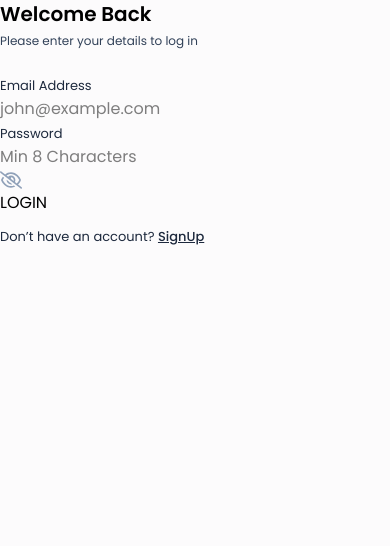
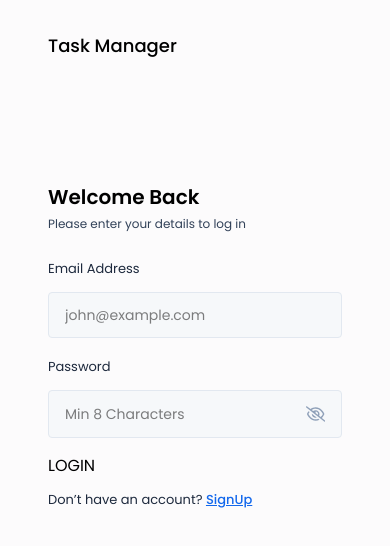
Before and after one commit to thulebonagwala/Task-Manager, a React app in the folder frontend/: page /login in a window 390 px wide. Shown: the top 546 px of the page. Built offline with nearby package versions, Linux system fonts and the light colour scheme; the HTML template or start-up script is replaced by a standard one.

Commit message:
Add layout for authentication pages

```diff
--- /dev/null
+++ b/frontend/src/component/Layouts/AuthLayout.jsx
@@ -0,0 +1,17 @@
+import React from "react";
+import UI_IMG from "../../assets/images/auth-img.png";
+
+const AuthLayout = ({ children }) => {
+  return <div className="flex">
+      <div className="w-screen h-screen md:w-[60vw] px-12 pt-8 pb-12">
+        <h2 className="text-lg font-medium text-black">Task Manager</h2>
+        {children}
+      </div>
+
+      <div className="hidden md:flex w-[40vw] h-screen items-center justify-center bg-blue-50 bg-[url('/bg-img.png')] bg-cover bg-no-repeat bg-center overflow-hidden p-8">
+        <img src={UI_IMG} className="w-64 lg:w-[90%]" />
+      </div>
+    </div>
+};
+
+export default AuthLayout;
--- a/frontend/src/index.css
+++ b/frontend/src/index.css
@@ -2,7 +2,9 @@
 @import "tailwindcss";
 
 @theme {
-   --font-display: "Poppins", "sans-serif";
+  --font-display: "Poppins", "sans-serif";
+  --breakpoint-3xl: 1920px;
+  --color-primary: #1368ec;
 }
 
 @layer base {
@@ -15,3 +17,7 @@
     overflow-x: hidden;
   }
 }
+
+.input-box {
+  @apply w-full flex justify-between gap-3 text-sm text-black bg-slate-100/50 rounded px-4 py-3 mb-4 mt-3 border border-slate-200 outline-none;
+}
--- a/frontend/src/pages/Auth/Login.jsx
+++ b/frontend/src/pages/Auth/Login.jsx
@@ -1,6 +1,8 @@
-import React,{useState} from 'react'
+import React, { useState } from 'react'
 import Input from '../../component/Inputs/Input';
 import { Link } from "react-router-dom";
+import AuthLayout from '../../component/Layouts/AuthLayout';
+
 
 const Login = () => {
     const [email, setEmail] = useState("");
@@ -26,6 +28,7 @@ const Login = () => {
         //Login API Call
     }
     return (
+        <AuthLayout>
             <div className="lg:w-[70%] h-3/4 md:h-full flex flex-col justify-center">
                 <h3 className="text-xl font-semibold text-black">Welcome Back</h3>
                 <p className="text-xs text-slate-700 mt-[5px] mb-6">
@@ -63,6 +66,7 @@ const Login = () => {
                     </p>
                 </form>
             </div>
+        </AuthLayout>
     )
 }
 
--- a/frontend/src/pages/Auth/SignUp.jsx
+++ b/frontend/src/pages/Auth/SignUp.jsx
@@ -1,8 +1,9 @@
-import React, {useState} from 'react'
+import React, { useState } from 'react'
 import { validateEmail } from "../../utils/helper";
 import Input from '../../component/Inputs/Input';
 import ProfilePhotoSelector from '../../component/Inputs/ProfilePhotoSelector';
 import { Link } from "react-router-dom";
+import AuthLayout from '../../component/Layouts/AuthLayout';
 
 
 const SignUp = () => {
@@ -40,7 +41,9 @@ const SignUp = () => {
     };
 
     return (
-        <div className="lg:w-[100%] h-auto md:h-full mt-10 md:mt-0 flex flex-col justify-center">
+        <AuthLayout>
+
+            <div className="lg:w-full h-auto md:h-full mt-10 md:mt-0 flex flex-col justify-center">
                 <h3 className="text-xl font-semibold text-black">Create an Account</h3>
                 <p className="text-xs text-slate-700 mt-[5px] mb-6">
                     Join us today by entering your details below.
@@ -97,6 +100,7 @@ const SignUp = () => {
                     </p>
                 </form>
             </div>
+        </AuthLayout>
     )
 }
 
```
Also changed, not shown: frontend/src/assets/images/auth-img.png (added). Lines whose indentation alone changed are shown as unchanged.
